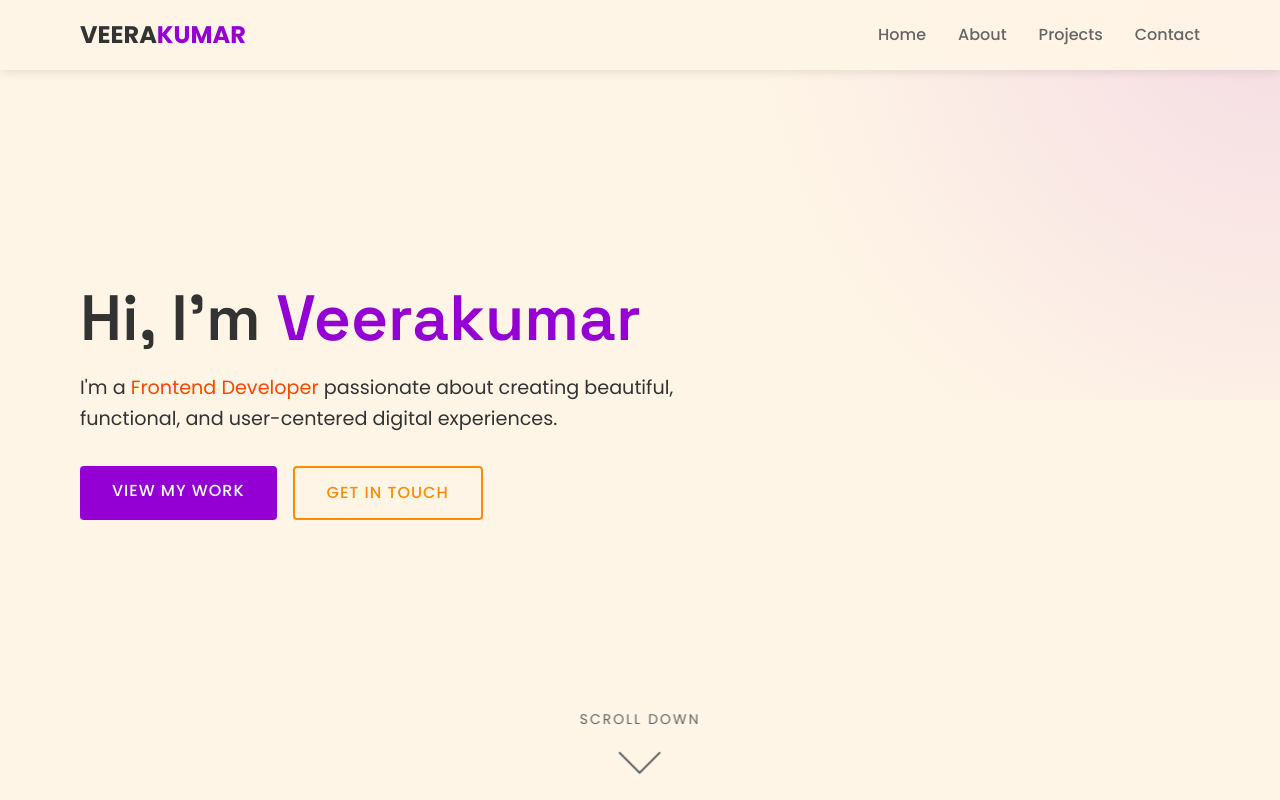
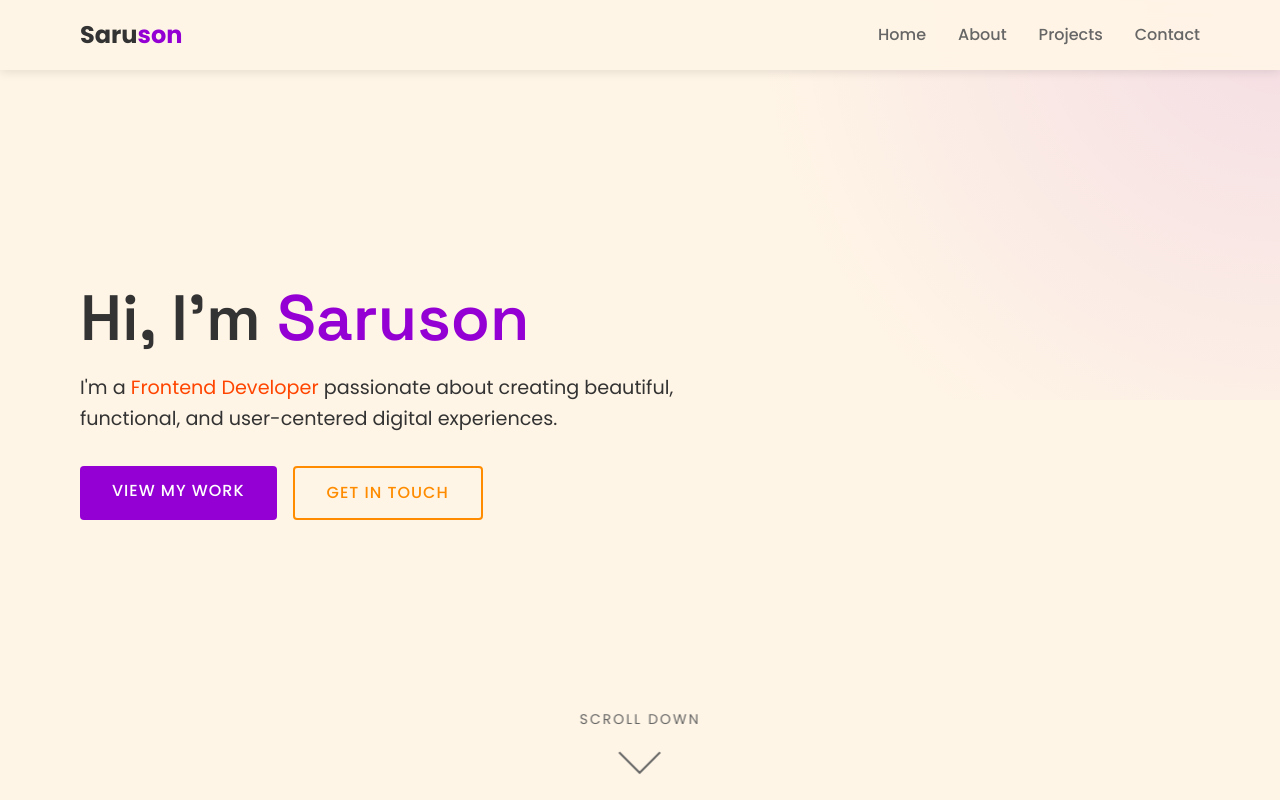
Before and after one commit to saruson/snsmca, a plain HTML site: page index.html in a window 1280 px wide. Shown: the top 800 px of the page. Drawn offline with Linux system fonts and the light colour scheme.

Commit message:
Update header and hero section content

```diff
--- a/index.html
+++ b/index.html
@@ -788,7 +788,7 @@
     <!-- Header & Navigation -->
     <header id="header">
         <div class="container nav-container">
-            <a href="#home" class="logo">VEERA<span>KUMAR</span></a>
+            <a href="#home" class="logo">Saru<span>son</span></a>
             <button class="mobile-toggle" aria-label="Toggle menu">☰</button>
             <ul class="nav-links">
                 <li><a href="#home">Home</a></li>
@@ -802,7 +802,7 @@
     <!-- Hero Section -->
     <section id="home" class="hero">
         <div class="container hero-content">
-            <h1>Hi, I'm <span class="highlight">Veerakumar</span></h1>
+            <h1>Hi, I'm <span class="highlight">Saruson</span></h1>
             <p>I'm a <span class="accent">Frontend Developer</span> passionate about creating beautiful, functional, and user-centered digital experiences.</p>
             <div class="hero-buttons">
                 <a href="#projects" class="btn">View My Work</a>
```
